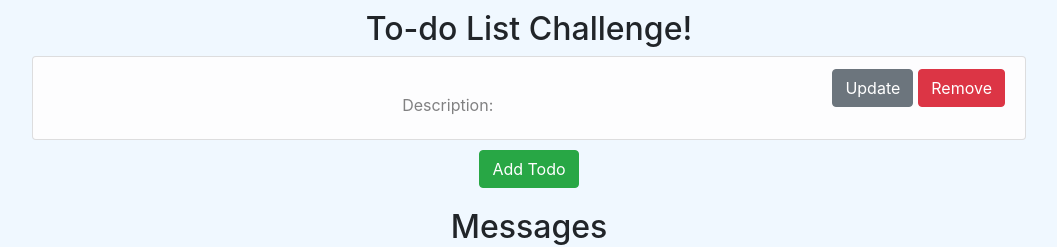
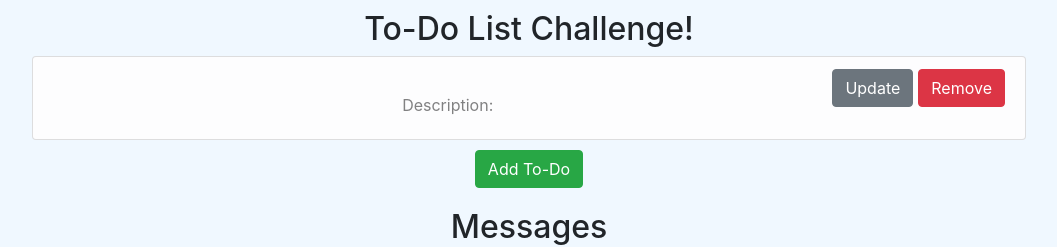
Before and after one commit to DanielOS7/react-todo-app, a React app in the folder client/: page / in a window 1280 px wide. Shown: the top 247 px of the page, without its empty margins (111-1168 px from the left). Built offline with nearby package versions, Linux system fonts and the light colour scheme; no server answers.

Commit message:
Adjusted text format

```diff
--- a/client/src/app/components/CreateTodo.tsx
+++ b/client/src/app/components/CreateTodo.tsx
@@ -88,7 +88,7 @@ class CreateTodo extends React.Component<ICreateTodoProps, ICreateTodoState> {
                             Back
                         </button>
                     </div>
-                    <h2>Create A New To-do!</h2>
+                    <h2>Create A New To-Do!</h2>
                     <Row>
                         <Col>
                             <Form onSubmit={this.onSubmit} style={{ marginLeft: "30vw", marginRight: "30vw" }}>
@@ -102,7 +102,7 @@ class CreateTodo extends React.Component<ICreateTodoProps, ICreateTodoState> {
                                     <Form.Control type="input" placeholder="Description" />
                                 </Form.Group>
                                 <button className="btn btn-success" type="submit">
-                                    Create TODO
+                                    Create To-DO
                                 </button>
                             </Form>
                         </Col>
--- a/client/src/app/components/TodoView.tsx
+++ b/client/src/app/components/TodoView.tsx
@@ -171,7 +171,7 @@ class TodoView extends React.Component<ITodoViewProps, ITodoViewState> {
             <div style={{ marginTop: "10px", marginBottom: "15px" }}>
                 {this.renderRedirect()}
                 <Container fluid style={{ textAlign: "center" }}>
-                    <h2>To-do List Challenge!</h2>
+                    <h2>To-Do List Challenge!</h2>
                     <Row>
                         <Col>
                             <div>
@@ -183,7 +183,7 @@ class TodoView extends React.Component<ITodoViewProps, ITodoViewState> {
                                     setTodoDetails={this.setTodoDetails}
                                     deleteTodo={this.deleteTodo} />
                             </div>
-                            <button className="btn btn-success" style={{ marginBottom: "5px" }} onClick={this.setRedirect}>Add Todo</button>
+                            <button className="btn btn-success" style={{ marginBottom: "5px" }} onClick={this.setRedirect}>Add To-Do</button>
                             {this.state.updateFormView
                                 ? <div>
                                     <h5 style={{ color: "green", marginBottom: "5px" }}>Edit {this.state.todoName}</h5>
```
